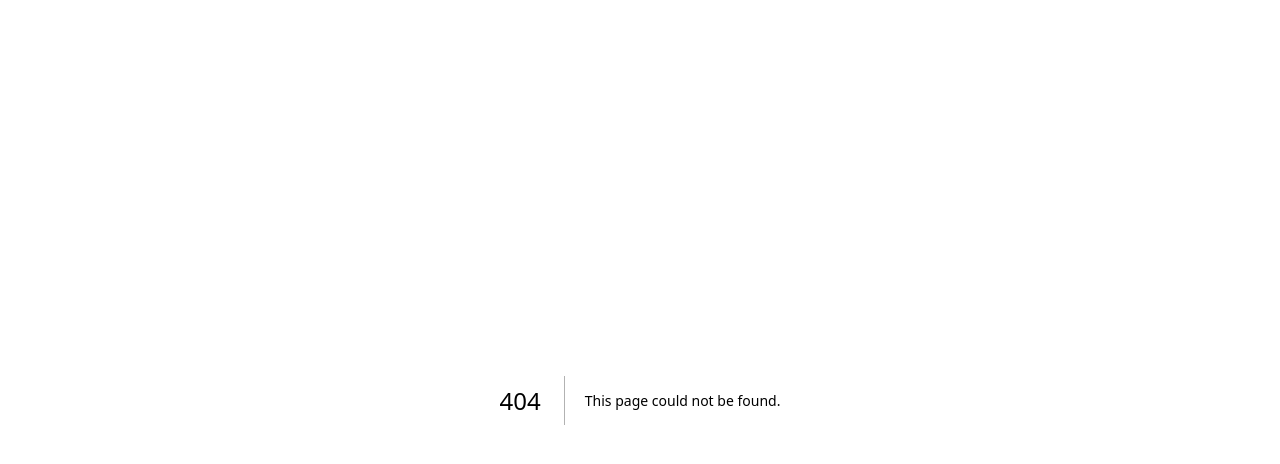
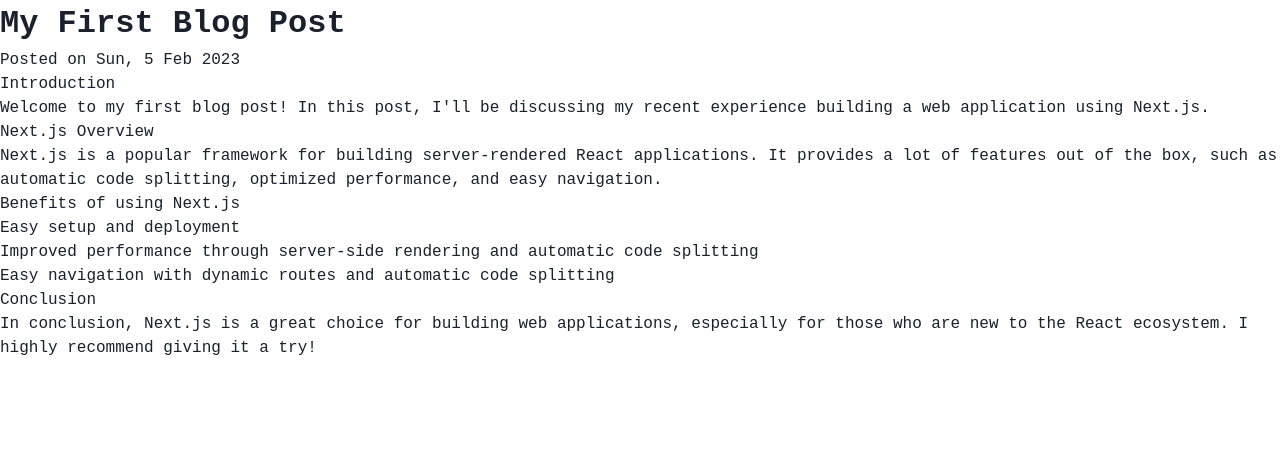
Before and after one commit to ricoputrap/ricoputra, a Next.js app: page /blog/my-first-blog-post in a window 1280 px wide. Before the commit this address had no page. Shown: the top 464 px of the page. Built offline with nearby package versions, Linux system fonts and the light colour scheme.

Commit message:
+T1 feat(blogpost-markdown): read the markdown content as HTML

```diff
--- a/package.json
+++ b/package.json
@@ -15,11 +15,13 @@
     "@fontsource/fira-code": "^4.5.11",
     "framer-motion": "^7.0.0",
     "gray-matter": "^4.0.3",
+    "marked": "^4.2.12",
     "next": "^13.0.0",
     "react": "^18.0.0",
     "react-dom": "^18.0.0"
   },
   "devDependencies": {
+    "@types/marked": "^4.0.8",
     "@types/node": "17.0.21",
     "@types/react": "^18.0.0",
     "eslint": "8.10.0",
--- /dev/null
+++ b/pages/blog/[slug].tsx
@@ -0,0 +1,84 @@
+import { GetStaticPaths, GetStaticProps } from "next"
+import fs from "fs";
+import path from "path";
+import matter from "gray-matter";
+import { marked } from "marked"
+import { TFrontmatter } from "../../types/blog.types";
+import { Box, Text } from "@chakra-ui/react";
+
+interface Props {
+  frontmatter: TFrontmatter;
+  slug: string;
+  content: string;
+}
+
+const PostPage: React.FC<Props> = ({
+  frontmatter: { title, date, description },
+  slug,
+  content
+}) => {
+
+  return (
+    <Box>
+      <Text
+        fontSize="32px"
+        fontWeight={600}
+      >
+        { title }
+      </Text>
+
+      <Text>
+        Posted on { date }
+      </Text>
+
+      <div
+        dangerouslySetInnerHTML={{
+          __html: marked(content)
+        }}
+      ></div>
+    </Box>
+  )
+}
+
+type TParams = {
+  slug: string;
+}
+
+type TPath = {
+  params: TParams;
+}
+
+export const getStaticPaths: GetStaticPaths = async () => {
+  const files = fs.readdirSync(path.join("posts"));
+
+  const paths: TPath[] = files.map(filename => ({
+    params: {
+      slug: filename.replace(".md", "")
+    }
+  }))
+
+  return {
+    paths,
+    fallback: false // return 404 if the slug not exists
+  }
+}
+
+export const getStaticProps: GetStaticProps = async (context) => {
+  const slug = context.params?.slug;
+  const markdownWithMeta = fs.readFileSync(
+    path.join("posts", slug + ".md"),
+    "utf-8"
+  );
+
+  const { data: frontmatter, content } = matter(markdownWithMeta);
+
+  return {
+    props: {
+      frontmatter,
+      slug,
+      content
+    }
+  }
+}
+
+export default PostPage;
```
Also changed, not shown: 1 other file (tests, documents, lock files or other folders).
